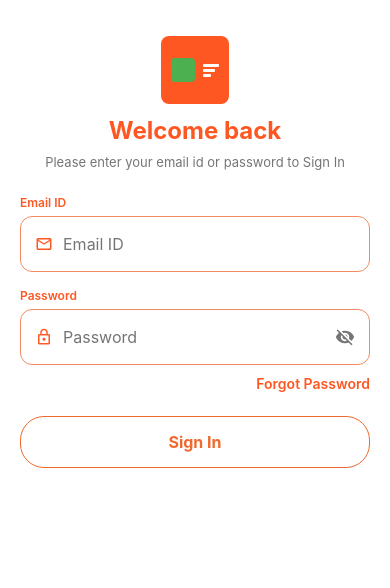
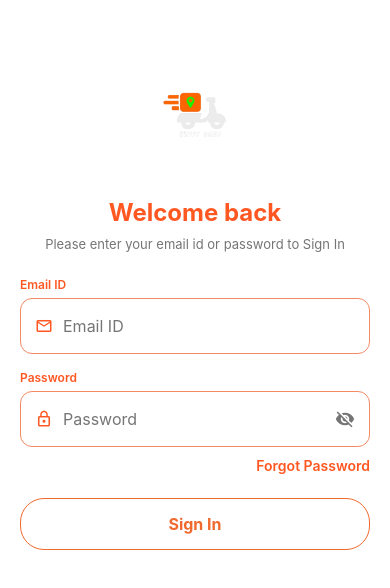
Before and after one commit to MuganziJames/rider-tracker, a React Native app: screen /SignIn in a window 390 px wide. Shown: the top 588 px of the page. Built offline with nearby package versions, Linux system fonts and the light colour scheme.

Commit message:
feat: Replace placeholder logo with new SwiftDrop logo and remove unused assets

```diff
--- a/components/BrandLogo.js
+++ b/components/BrandLogo.js
@@ -1,19 +1,13 @@
 import React from "react";
 import { View, Image, StyleSheet } from "react-native";
 
-// Brand logo placeholder until you add: assets/swiftdroplogo.png
+// SwiftDrop brand logo
+const logoSource = require("../assets/swiftdrop.png");
+
 const BrandLogo = () => {
   return (
     <View style={styles.wrapper}>
-      {/* Placeholder logo - replace when you add assets/swiftdroplogo.png */}
-      <View style={styles.placeholder}>
-        <View style={styles.logoIcon} />
-        <View style={styles.logoLines}>
-          <View style={styles.line1} />
-          <View style={styles.line2} />
-          <View style={styles.line3} />
-        </View>
-      </View>
+      <Image source={logoSource} style={styles.image} resizeMode="contain" />
     </View>
   );
 };
@@ -23,44 +17,9 @@ const styles = StyleSheet.create({
     alignItems: "center",
     justifyContent: "center",
   },
-  placeholder: {
-    width: 68,
-    height: 68,
-    flexDirection: "row",
-    alignItems: "center",
-    justifyContent: "center",
-    backgroundColor: "#FF5722",
-    borderRadius: 8,
-    position: "relative",
-  },
-  logoIcon: {
-    width: 24,
-    height: 24,
-    backgroundColor: "#4CAF50",
-    borderRadius: 4,
-    marginRight: 8,
-  },
-  logoLines: {
-    flexDirection: "column",
-    gap: 2,
-  },
-  line1: {
-    width: 16,
-    height: 3,
-    backgroundColor: "#FFF",
-    borderRadius: 1,
-  },
-  line2: {
-    width: 12,
-    height: 3,
-    backgroundColor: "#FFF",
-    borderRadius: 1,
-  },
-  line3: {
-    width: 8,
-    height: 3,
-    backgroundColor: "#FFF",
-    borderRadius: 1,
+  image: {
+    width: 180,
+    height: 150,
   },
 });
 
```
Also changed, not shown: assets/swiftdrop.png (added), assets/swiftdroplogo.png (deleted).
